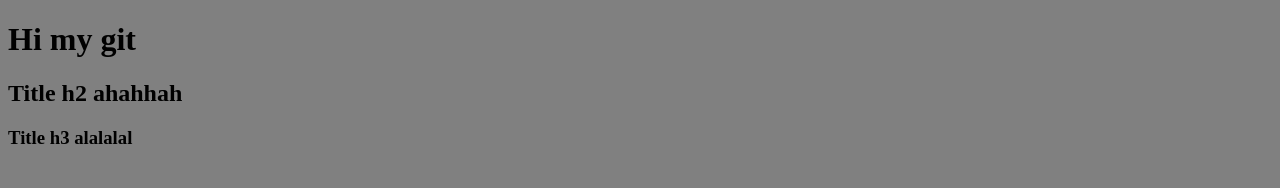
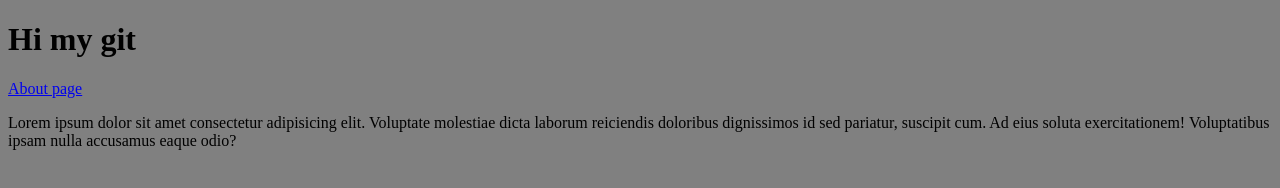
Before and after one commit to vetaluga/myproject, a plain HTML site: page index.html in a window 1280 px wide. Drawn offline with Linux system fonts and the light colour scheme.

Commit message:
create about page

```diff
--- a/index.html
+++ b/index.html
@@ -8,7 +8,7 @@
 </head>
 <body>
     <h1>Hi my git</h1>
-    <h2>Title h2 ahahhah</h2>
-    <h3>Title h3 alalalal</h3>
+    <a href="#">About page</a>
+    <p>Lorem ipsum dolor sit amet consectetur adipisicing elit. Voluptate molestiae dicta laborum reiciendis doloribus dignissimos id sed pariatur, suscipit cum. Ad eius soluta exercitationem! Voluptatibus ipsam nulla accusamus eaque odio?</p>
 </body>
 </html>
```
Also changed, not shown: about.html (added, +11 -0 lines).
